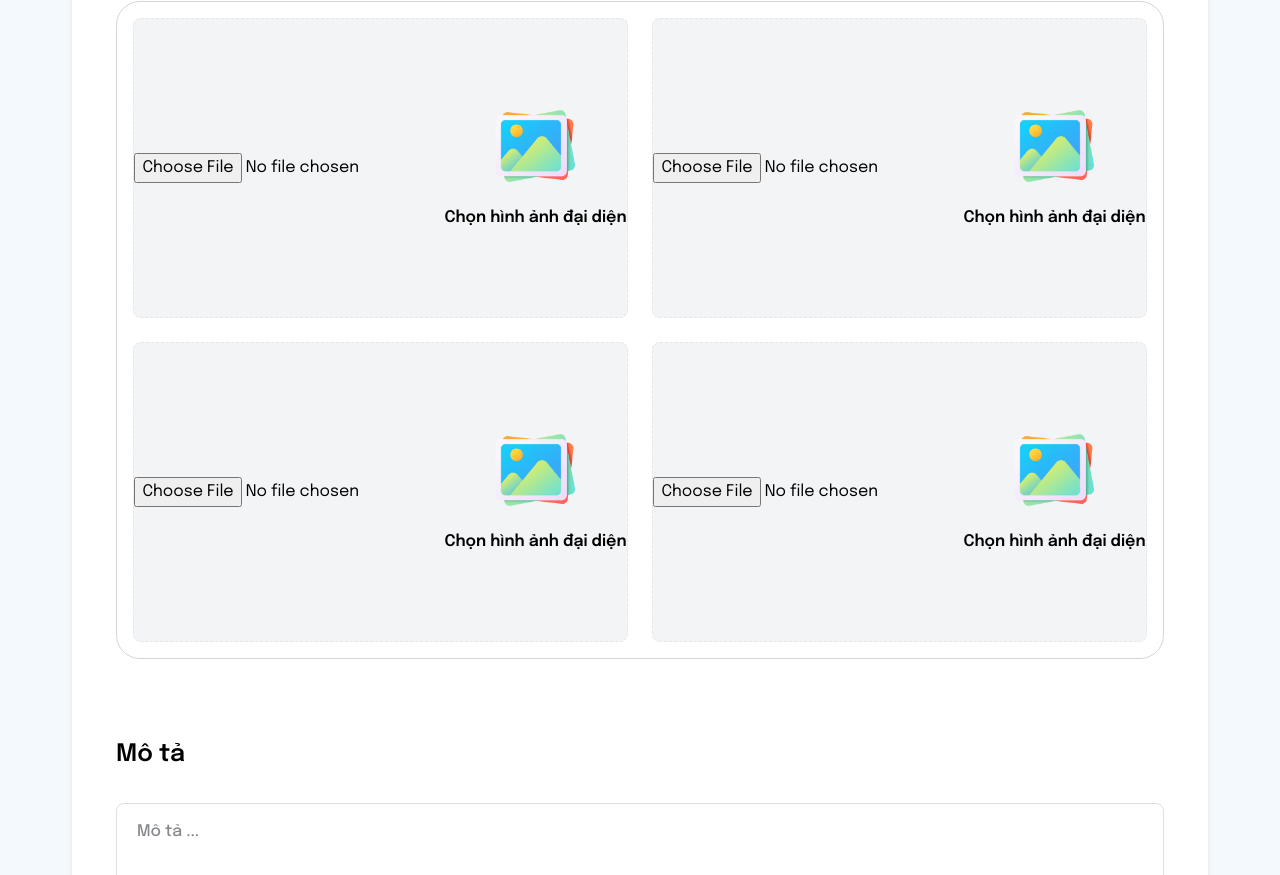
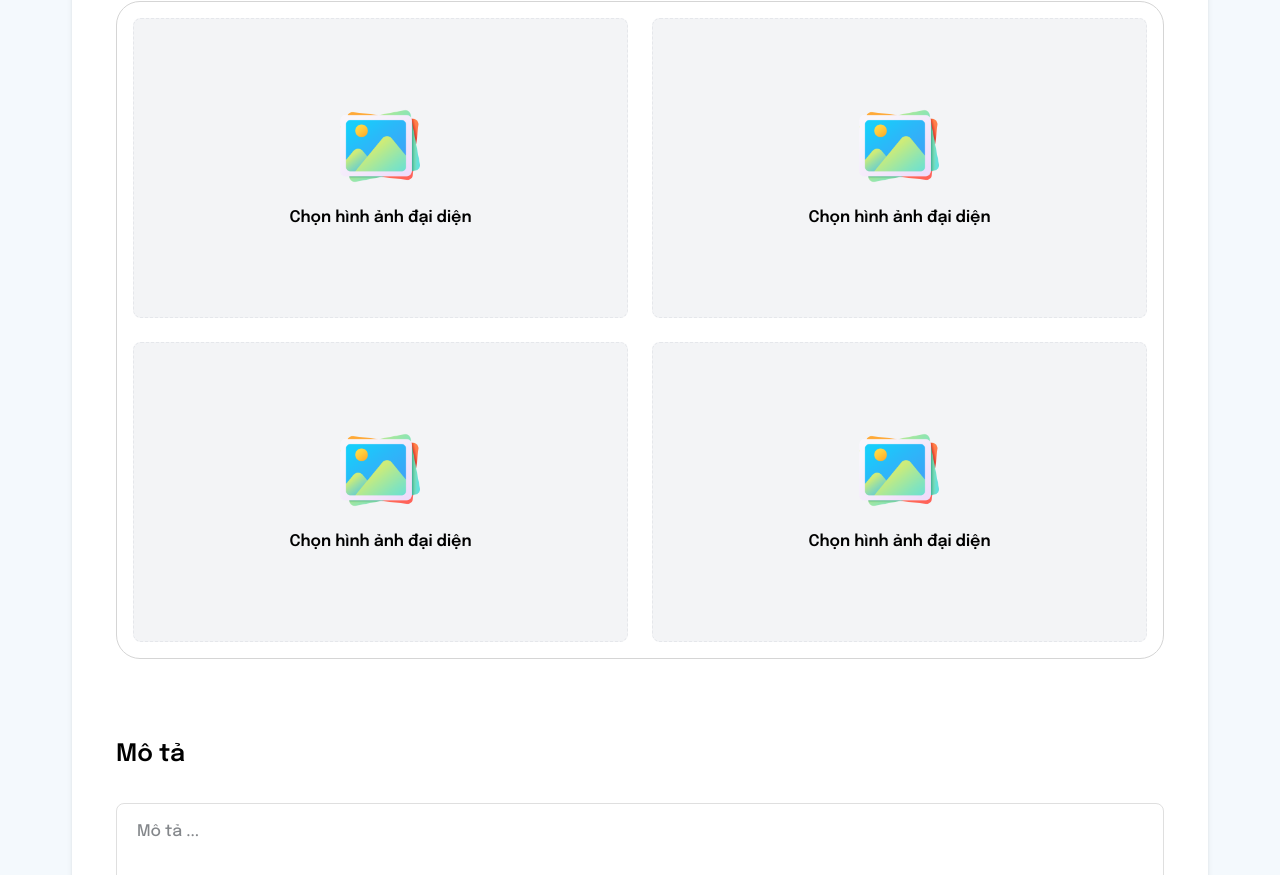
Before and after one commit to LamPhuongZ/FE-Hackathon-TypeScript, a React (Vite) app: page /form-application in a window 1280 px wide. Shown: the part 1189-2064 px from the top of the page. Built offline with nearby package versions, Linux system fonts and the light colour scheme; no server answers; a small style sheet from the web is missing.

Commit message:
build: form-layout-v1

```diff
--- a/src/pages/FormApplicationPage/index.tsx
+++ b/src/pages/FormApplicationPage/index.tsx
@@ -9,6 +9,9 @@ import { useEffect } from "react";
 import { yupResolver } from "@hookform/resolvers/yup";
 import { ProfileSchema } from "../../utils/validation";
 import { toast } from "react-toastify";
+import { useDispatch, useSelector } from "react-redux";
+import { DispatchType, RootState } from "../../redux/configStore";
+import { getJobTypeAPI } from "../../redux/reducers/typeReducer";
 
 export default function FormApplication() {
   const {
@@ -20,6 +23,19 @@ export default function FormApplication() {
     mode: "onChange",
     // resolver: yupResolver(ProfileSchema),
   });
+
+  const { objJobType } = useSelector((state: RootState) => state.typeReducer);
+  console.log("🚀 ~ FormApplication ~ objJobType:", objJobType)
+  const dispatch: DispatchType = useDispatch();
+
+  const getDataJobTypeList = async () => {
+    const actionAPI = getJobTypeAPI();
+    dispatch(actionAPI);
+  };
+
+  useEffect(() => {
+    getDataJobTypeList();
+  }, []);
 
   const handlePost = async (values) => {
     try {
--- a/src/redux/configStore.ts
+++ b/src/redux/configStore.ts
@@ -1,11 +1,13 @@
 import { configureStore } from "@reduxjs/toolkit";
 import jobReducer from "./reducers/jobReducer";
 import userReducer from "./reducers/userReducer";
+import typeReducer from "./reducers/typeReducer";
 
 export const store = configureStore({
   reducer: {
-    jobReducer: jobReducer,
+    jobReducer,
     userReducer,
+    typeReducer,
   },
 });
 
--- /dev/null
+++ b/src/redux/reducers/typeReducer.ts
@@ -0,0 +1,55 @@
+import { createSlice, PayloadAction } from "@reduxjs/toolkit";
+import { DispatchType } from "../configStore";
+import { httpClient } from "../../utils/config";
+
+export interface JobType {
+  id: number;
+  name: string;
+  description: string;
+  minPrice: number;
+  maxPrice: number;
+}
+
+export interface JobTypeState {
+  objJobType: JobType | null;
+  isLoading: boolean;
+}
+
+const initialState: JobTypeState = {
+  objJobType: null,
+  isLoading: false,
+};
+
+const typeReducer = createSlice({
+  name: "typeReducer",
+  initialState,
+  reducers: {
+    getJobTypes: (state: JobTypeState, action: PayloadAction<JobType>) => {
+      state.objJobType = action.payload;
+      state.isLoading = false;
+    },
+    setLoading: (state: JobTypeState, action: PayloadAction<boolean>) => {
+      state.isLoading = action.payload;
+    },
+  },
+});
+
+export const {getJobTypes, setLoading} = typeReducer.actions;
+
+export default typeReducer.reducer;
+
+export const getJobTypeAPI = () => {
+    return async (dispatch: DispatchType) => {
+      dispatch(setLoading(true));
+
+      try {
+        const res = await httpClient.get("/api/v1/job-type");
+        const action: PayloadAction<JobType> = getJobTypes(res.data.data);
+        dispatch(action);
+      } catch (error) {
+        console.error(error);
+      } finally {
+        dispatch(setLoading(false));
+      }
+    };
+  };
--- a/src/styles/_all.scss
+++ b/src/styles/_all.scss
@@ -10,7 +10,6 @@
 @import "./components/header";
 @import "./components/banner";
 @import "./components/footer";
-
 
 body {
   background-color: #f4f9fd;
@@ -78,3 +77,15 @@ textarea::-moz-input-placeholder {
 .btn-update {
   @apply bg-yellow-500 hover:bg-yellow-600 text-black hover:text-white border-yellow-600;
 }
+
+.hidden-input {
+  border: 0;
+  clip: rect(0 0 0 0);
+  height: 1px;
+  margin: -1px;
+  overflow: hidden;
+  padding: 0;
+  position: absolute;
+  width: 1px;
+  white-space: nowrap;
+}
```
